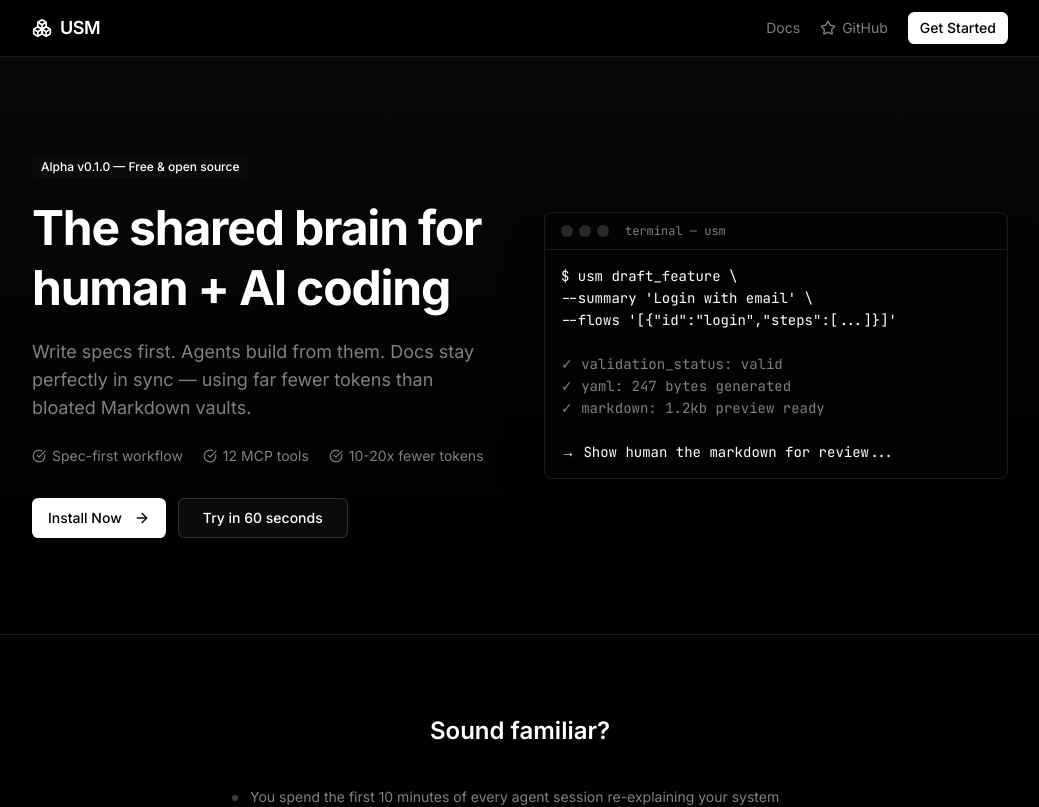
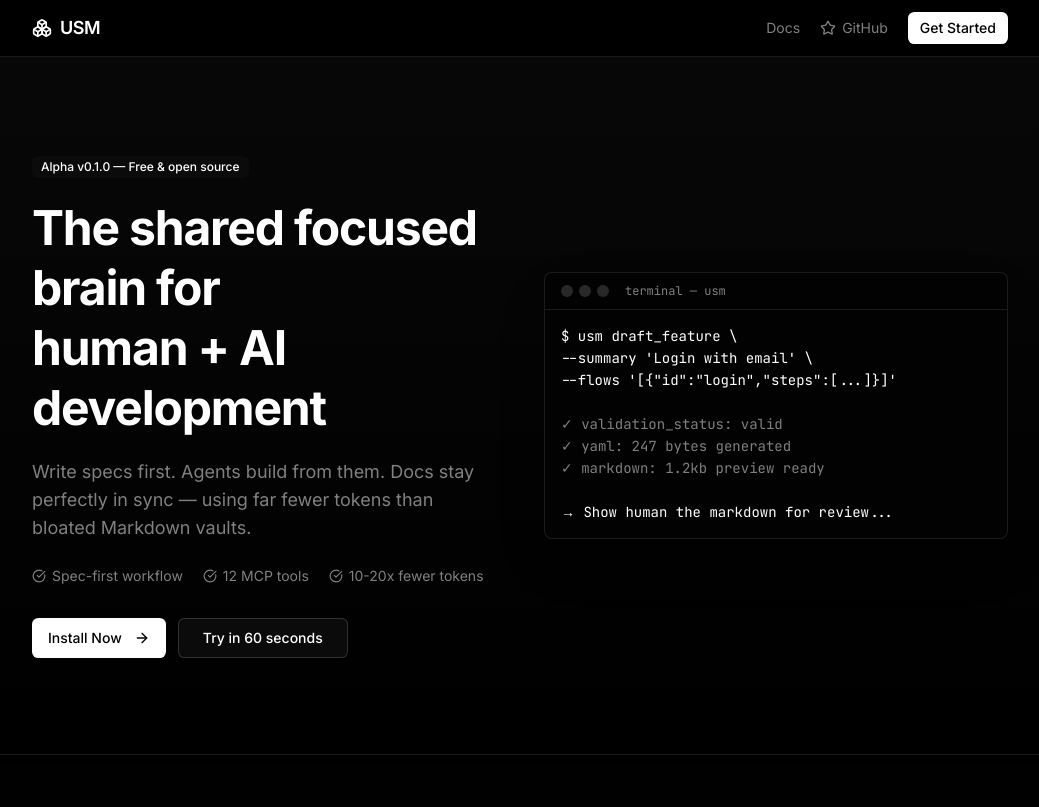
Before and after one commit to Smith-Gray-Pty-Ltd/usm, a Next.js app in the folder web/: page / in a window 1280 px wide. Shown: the top 807 px of the page, without its empty margins (120-1159 px from the left). Built offline with nearby package versions, Linux system fonts and the light colour scheme.

Commit message:
fix(marketing): update headline to 'A shared focused brain for human + AI development'

```diff
--- a/web/src/app/layout.tsx
+++ b/web/src/app/layout.tsx
@@ -15,7 +15,7 @@ const jetbrainsMono = JetBrains_Mono({
 });
 
 export const metadata: Metadata = {
-  title: "USM — The Shared Brain for Human + AI Coding",
+  title: "USM — A Shared Focused Brain for Human + AI Development",
   description: "Write specs first. Agents build from them. Docs stay perfectly in sync — using far fewer tokens than bloated Markdown vaults. Works with Cursor, Claude Code, and Codex.",
 };
 
--- a/web/src/app/page.tsx
+++ b/web/src/app/page.tsx
@@ -149,7 +149,7 @@ export default function Home() {
             <div>
               <Badge variant="secondary" className="mb-5">Alpha v0.1.0 — Free &amp; open source</Badge>
               <h1 className="text-4xl md:text-5xl font-bold tracking-tight mb-5 leading-tight">
-                The shared brain for<br />human + AI coding
+                The shared focused brain for<br />human + AI development
               </h1>
               <p className="text-lg text-muted-foreground mb-6 max-w-md">
                 Write specs first. Agents build from them. Docs stay perfectly in sync —
```
